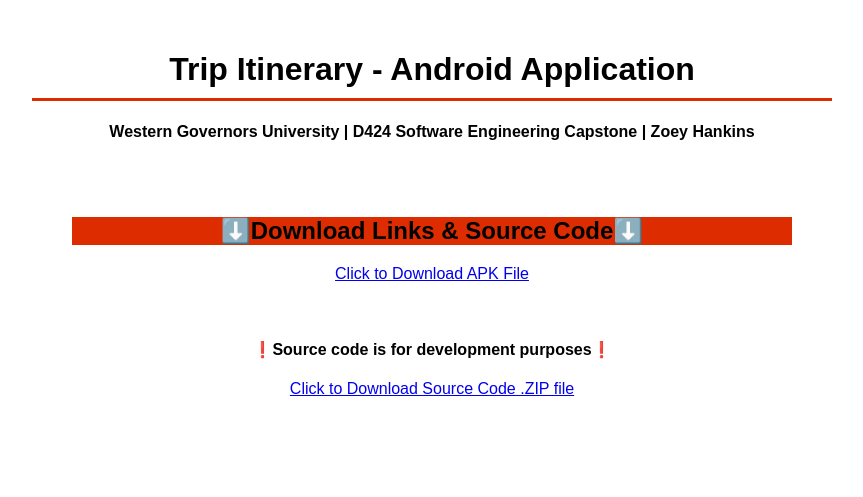
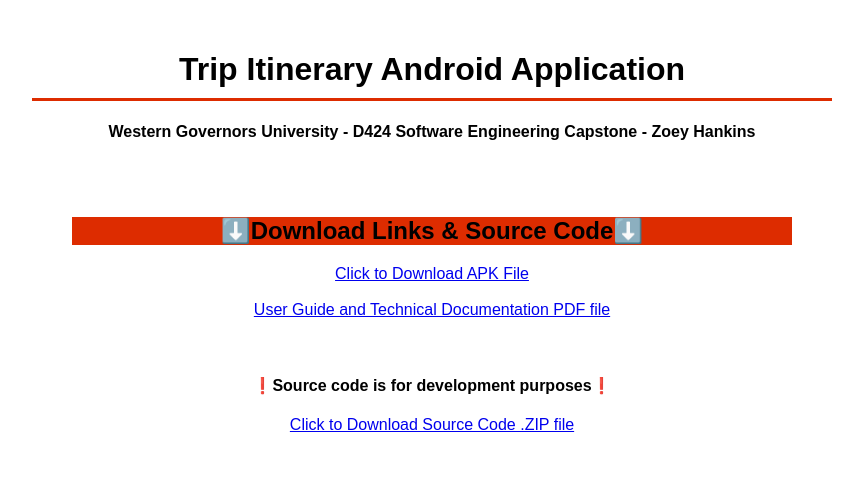
Before and after one commit to zoeyhankins/Trip_Itinerary_Website, a plain HTML site: page index.html in a window 1280 px wide. Shown: the whole page, without its empty margins (208-1071 px from the left). Drawn offline with Linux system fonts and the light colour scheme.

Commit message:
Final document changes.

```diff
--- a/index.html
+++ b/index.html
@@ -34,11 +34,13 @@
     </style>
 </head>
 <body>
-<h1>Trip Itinerary - Android Application</h1>
-<p><strong>Western Governors University | D424 Software Engineering Capstone | Zoey Hankins</strong></p>
+<h1>Trip Itinerary Android Application</h1>
+<p><strong>Western Governors University - D424 Software Engineering Capstone - Zoey Hankins</strong></p>
 <div class="section">
     <h2>⬇️Download Links & Source Code⬇️</h2>
     <a href="app-release.apk">Click to Download APK File</a>
+    <br><br>
+    <a href="Complete%20Documentation.pdf">User Guide and Technical Documentation PDF file</a>
     <br><br><br>
     <h4>❗Source code is for development purposes❗</h4>
     <a href="TripItinerary.zip">Click to Download Source Code .ZIP file</a>
```
Also changed, not shown: 1 other file.
